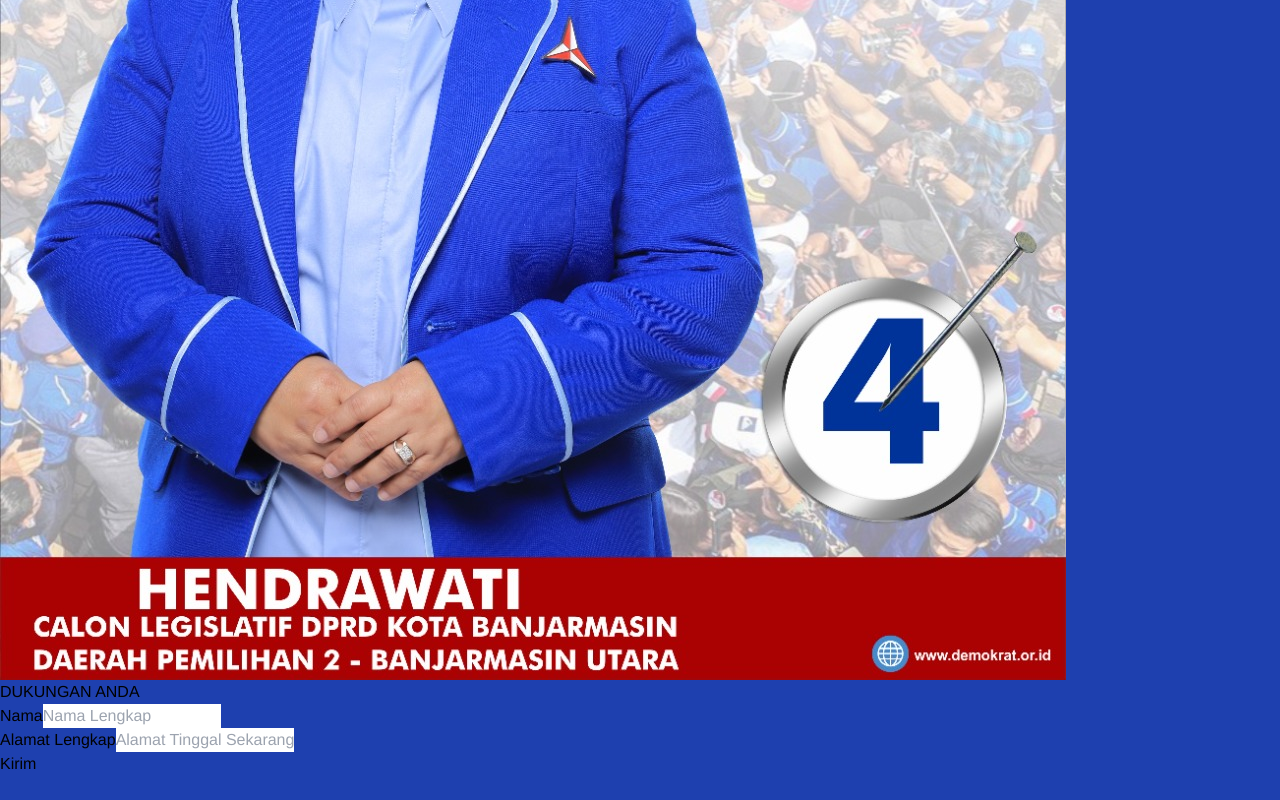
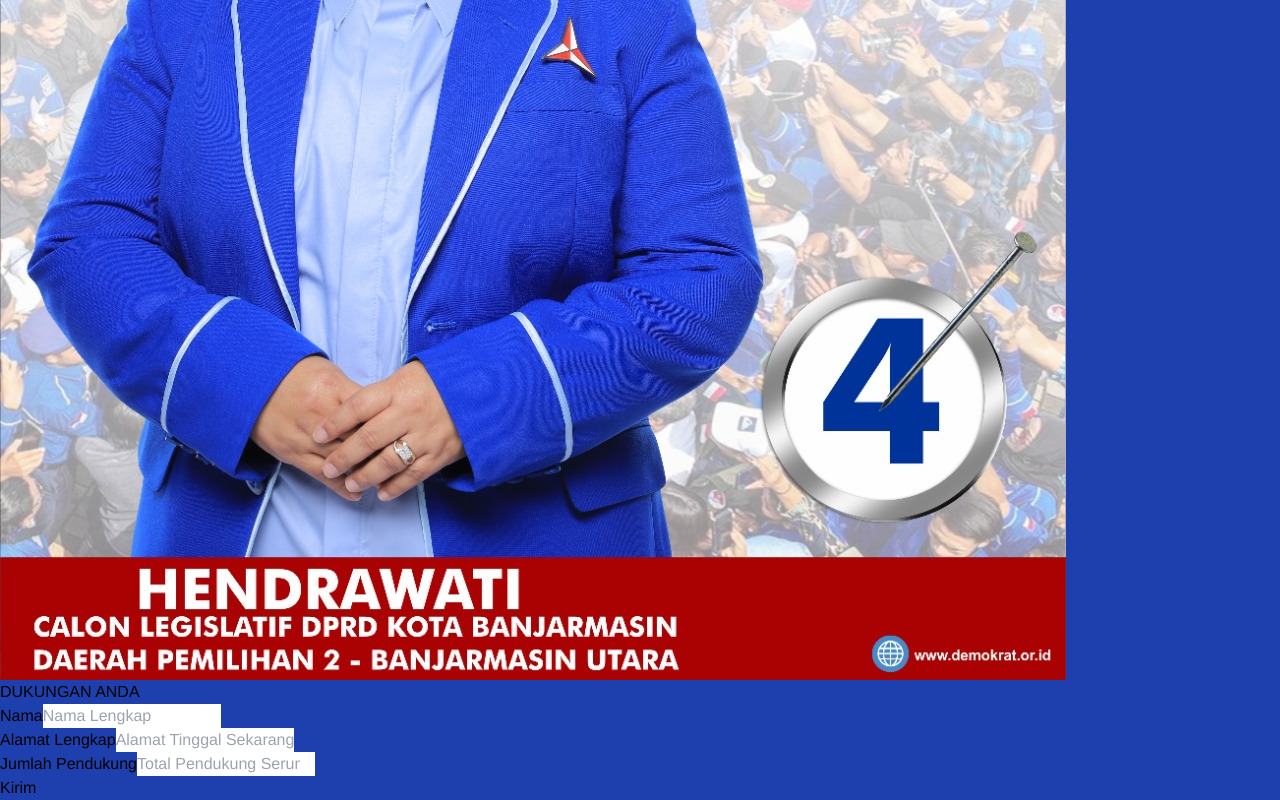
Before and after one commit to kikyww/test-commit-caleg, a React (Vite) app: page / in a window 1280 px wide. Shown: the part 3190-3990 px from the top of the page. Before the commit the page ends 3966 px from the top, so only its background shows below. Built offline with nearby package versions, Linux system fonts and the light colour scheme.

Commit message:
Update Total

```diff
--- a/src/components/Contact.jsx
+++ b/src/components/Contact.jsx
@@ -4,18 +4,20 @@ import Poster from '../assets/img/caleg.jpeg';
 const Contact = () => {
 	const [name, setName] = useState('')
 	const [address, setAddress] = useState('')
+	const [total, setTotal] = useState('')
 
 	const handleSendButton = async () => {
 		const phoneNumber = "6281346772544";
 	  	const encodedName = encodeURIComponent(name);
 	  	const encodedAdress = encodeURIComponent(address);
+	  	const encodedTotal = encodeURIComponent(total);
 	  	const currentTimestamp = new Date().toISOString();
 
-	  	const whatsAppURL = `https://wa.me/${phoneNumber}?text=Saya%20${encodedName},%20Pendukung%20Ibu%20HENDRAWATI:%0A%0ANama%3A%20${encodedName}%0AAlamat%3A%20${encodedAdress}`;
+	  	const whatsAppURL = `https://wa.me/${phoneNumber}?text=Saya%20${encodedName},%20Pendukung%20Ibu%20HENDRAWATI:%0A%0ANama%3A%20${encodedName}%0AAlamat%3A%20${encodedAdress}%0ATotal Pendukung Serumah%3A%20${encodedTotal}%20Orang`;
 	  	window.open(whatsAppURL, "_blank");
 
 	  	const scriptURL = 'https://script.google.com/macros/s/	AKfycbyLkmonuyc8sBBVnQv_BWTtRta7OgGQHoXn62nS-byDvxFAsJrOas28MKHlIVZhkt5ZgQ/exec';
-	  	const data = { name: name, address: address, timestamp:currentTimestamp };
+	  	const data = { name: name, address: address, total: total, timestamp:currentTimestamp };
 
 	  	try {
 	  	  const response = await fetch(scriptURL, {
@@ -68,6 +70,16 @@ const Contact = () => {
 								onChange={(e) => setAddress(e.target.value)}
 							/>
 						</div>
+						<div className="flex flex-col">
+							<label className="text-white font-bold text-lg mt-3 my-1">Jumlah Pendukung</label>
+							<input
+								className="py-1 px-3 rounded-full"
+								type="number"
+								placeholder="Total Pendukung Serumah"
+								value={total}
+								onChange={(e) => setTotal(e.target.value)}
+							/>
+						</div>
 						{name && address
 						?
 						<div className="flex justify-end mt-4">
```
